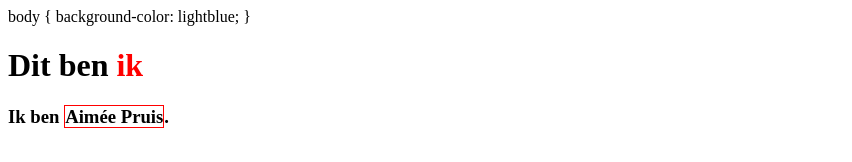
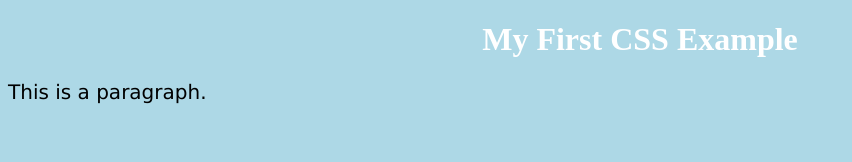
Before and after one commit to Alphina151496/vnr, a plain HTML site: page index.html in a window 1280 px wide. Shown: the whole page, without its empty margins (0-852 px from the left). Drawn offline with Linux system fonts and the light colour scheme.

Commit message:
gfdnhjtg

```diff
--- a/index.html
+++ b/index.html
@@ -3,17 +3,26 @@
 <head>
 <link rel="stylesheet" type="text/css"href="CSS/design.css">
 <title>Informatica </title>
-</head>
-<body>
+<style>
 body {
   background-color: lightblue;
 }
 
-<h1>Dit ben <span style="color:red">ik</span></h1>
+h1 {
+  color: white;
+  text-align: center;
+}
 
-<h3>Ik ben <span style="border: 1px solid red">Aimée Pruis</span>.</h3>
-<p></p>
+p {
+  font-family: verdana;
+  font-size: 20px;
+}
+</style>
+</head>
+<body>
+
+<h1>My First CSS Example</h1>
+<p>This is a paragraph.</p>
 
 
 </body>
-</html>
```
